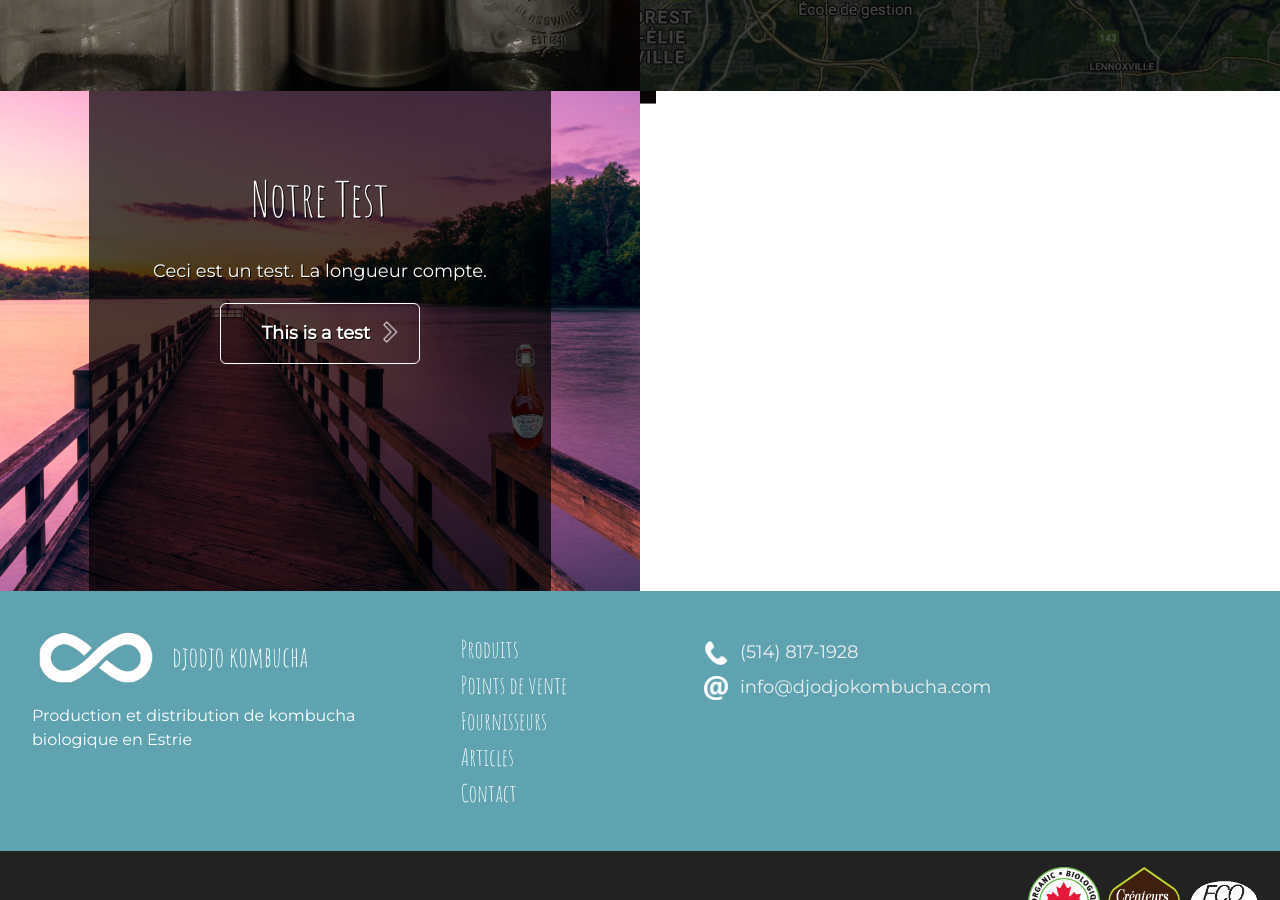
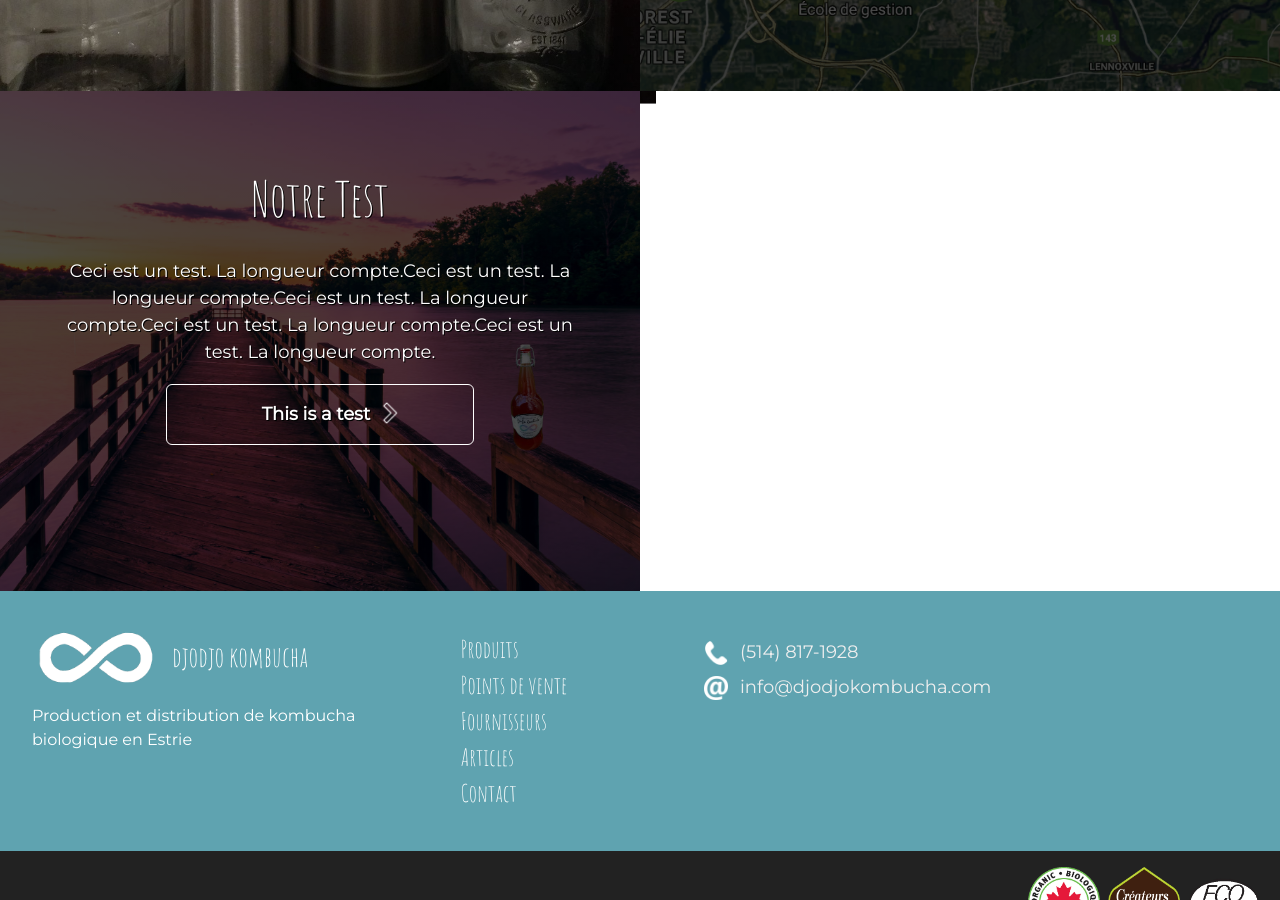
Before and after one commit to ouarez/djodjo-jekyll, a Jekyll site: the page built from index.md, in a window 1280 px wide and 900 px high, scrolled down 2278 px. Built offline with Jekyll 4.4.1, drawn with Linux system fonts in a browser that asks for light colours; nearby versions of some CDN libraries; a script that is not in the unit is left out.

Commit message:
Update Pages uniques “home”

```diff
--- a/index.md
+++ b/index.md
@@ -73,7 +73,10 @@ square:
     square_link: /points-de-vente
     square_link_desc: Voir nos points de vente
     square_name: Points de vente
-  - square_desc: Ceci est un test. La longueur compte.
+  - square_desc: >-
+      Ceci est un test. La longueur compte.Ceci est un test. La longueur
+      compte.Ceci est un test. La longueur compte.Ceci est un test. La longueur
+      compte.Ceci est un test. La longueur compte.
     square_image: /img/djodjo-cover.jpg
     square_link: /test
     square_link_desc: This is a test
```
